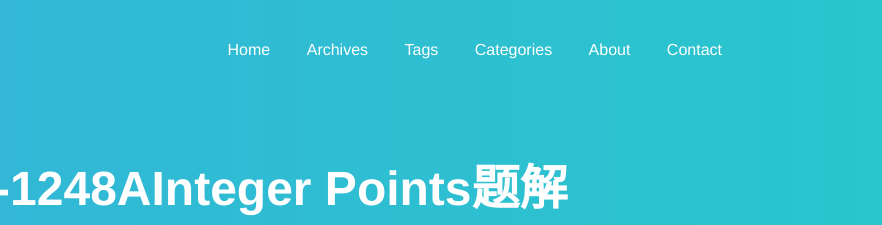
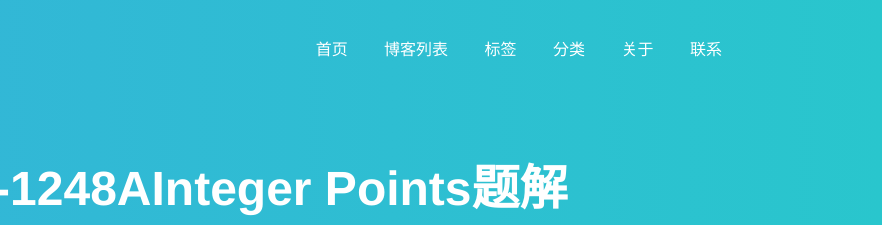
Before and after one commit to ZZZXXXCCCWXY999/ZZZXXXCCCWXY999.github.io, a plain HTML site: page 2020/03/06/Codeforces-1248AInteger Points题解/index.html in a window 1280 px wide. Shown: the top 225 px of the page, 398-1280 px from the left. Drawn offline with nearby package versions, Linux system fonts and the light colour scheme.

Commit message:
Site updated: 2020-03-06 19:22:10

```diff
--- a/2020/03/06/Codeforces-1248AInteger Points题解/index.html
+++ b/2020/03/06/Codeforces-1248AInteger Points题解/index.html
@@ -86,38 +86,38 @@
 
                 <a class="link dim f6 f5-l dib mr3 mr4-l white"
                     href="/"
-                    title="Home">
-                    Home
+                    title="首页">
+                    首页
                 </a>
 
                 <a class="link dim f6 f5-l dib mr3 mr4-l white"
                     href="/archives"
-                    title="Archives">
-                    Archives
+                    title="博客列表">
+                    博客列表
                 </a>
 
                 <a class="link dim f6 f5-l dib mr3 mr4-l white"
                     href="/tags"
-                    title="Tags">
-                    Tags
+                    title="标签">
+                    标签
                 </a>
 
                 <a class="link dim f6 f5-l dib mr3 mr4-l white"
                     href="/categories"
-                    title="Categories">
-                    Categories
+                    title="分类">
+                    分类
                 </a>
 
                 <a class="link dim f6 f5-l dib mr3 mr4-l white"
                     href="/about.html"
-                    title="About">
-                    About
+                    title="关于">
+                    关于
                 </a>
 
                 <a class="link dim f6 f5-l dib mr3 mr4-l white"
                     href="/contact.html"
-                    title="Contact">
-                    Contact
+                    title="联系">
+                    联系
                 </a>
 
         </div>
```
Also changed, not shown: 2020/03/06/Codeforces-1248BGrow The Tree题解/index.html (+12 -12 lines), 2020/03/06/LeetCode 57-II 和为S的连续正整数序列题解   /index.html (+12 -12 lines), 2020/03/06/hello-world/index.html (+12 -12 lines), archives/2020/03/index.html (+12 -12 lines), archives/2020/index.html (+12 -12 lines), archives/index.html (+12 -12 lines), index.html (+12 -12 lines).
